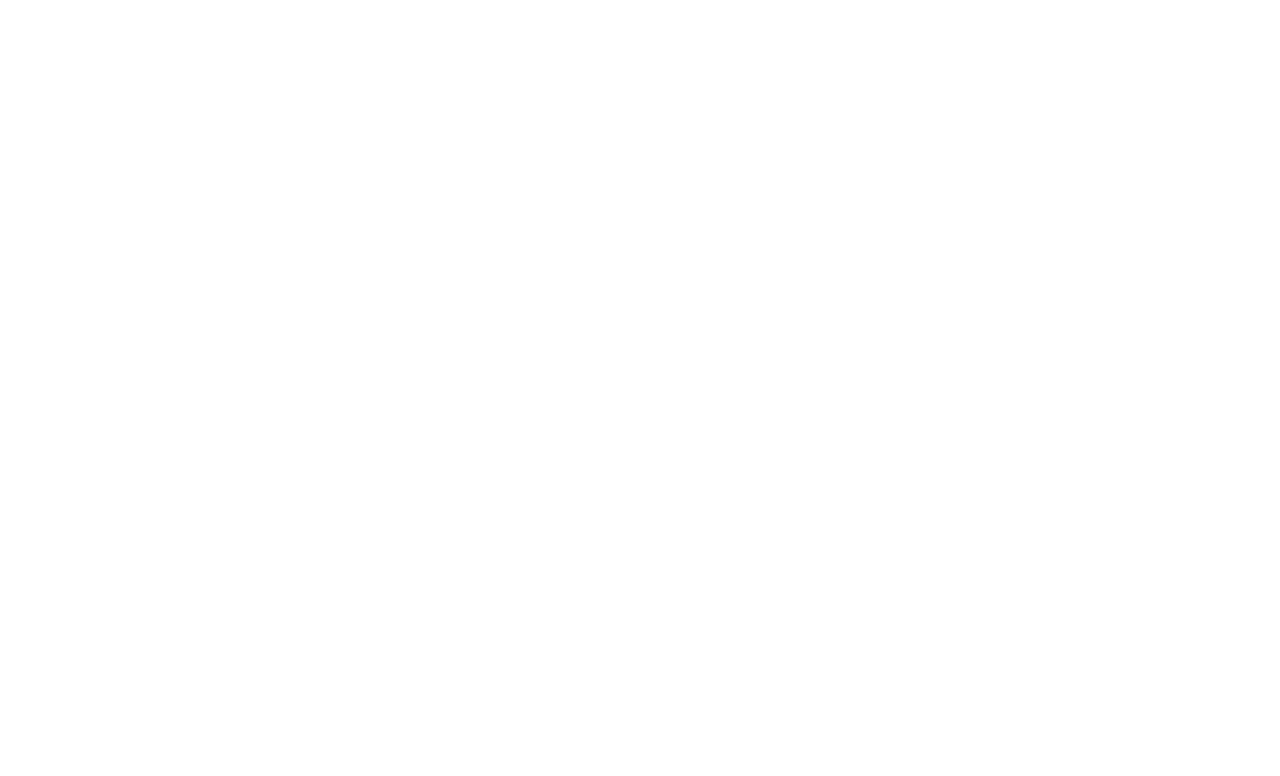
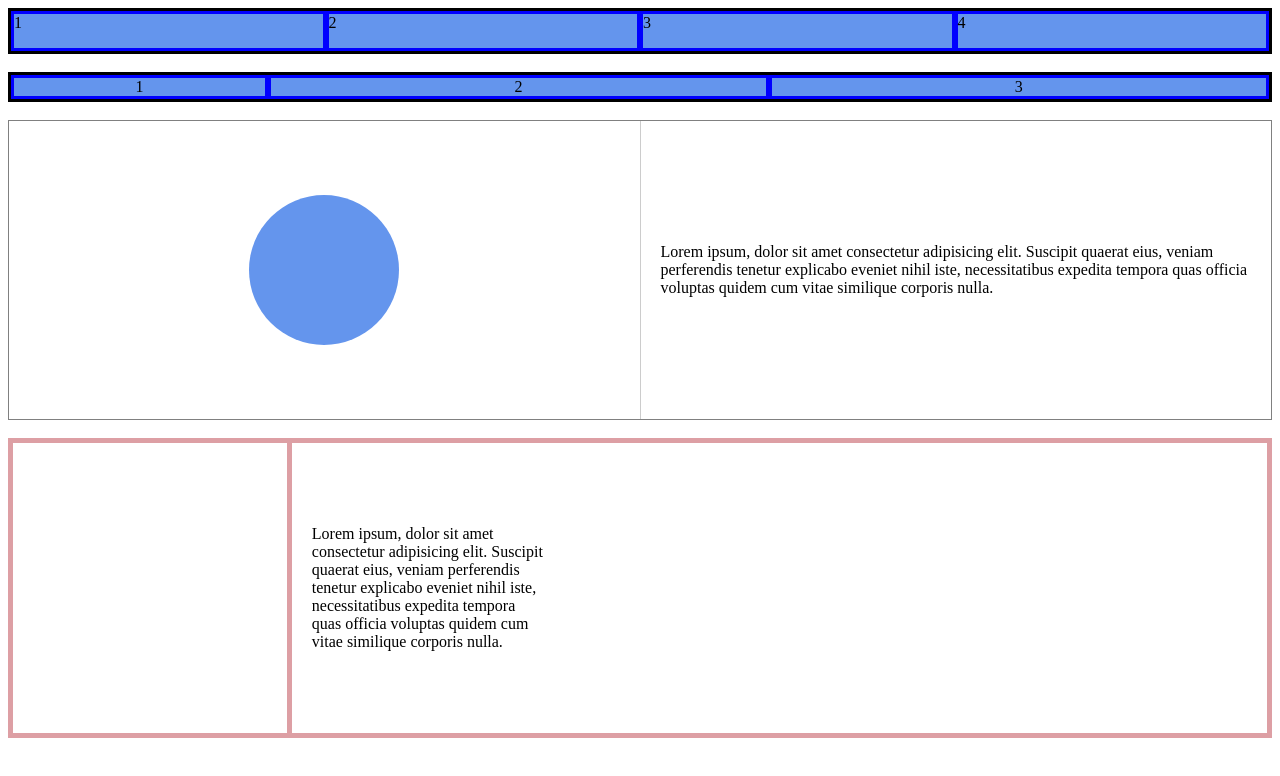
Before and after one commit to esti2/fullStack, a plain HTML site: page Flexbox/index.html in a window 1280 px wide. Drawn offline with Linux system fonts and the light colour scheme.

Commit message:
feat: Create initial HTML and CSS files to demonstrate various Flexbox layouts.

```diff
--- a/Flexbox/index.html
+++ b/Flexbox/index.html
@@ -9,6 +9,45 @@
 </head>
 
 <body>
+    <!-- exe2 -->
+    <div class="flex1">
+        <div class="flex_c1">1</div>
+        <div class="flex_c1">2</div>
+        <div class="flex_c1">3</div>
+        <div class="flex_c1">4</div>
+    </div>
+    <br>
+    <div class="row">
+        <div class="content_small">1</div>
+        <div class="content">2</div>
+        <div class="content">3</div>
+    </div>
+    <br>
+    <!-- exe3 -->
+    <div class="main">
+        <div class="section3 left">
+            <div class="circle"></div>
+        </div>
+        <div class="section3 right">
+            <div class="lorem">Lorem ipsum, dolor sit amet consectetur adipisicing elit. Suscipit quaerat eius, veniam
+                perferendis tenetur explicabo eveniet nihil iste, necessitatibus expedita tempora quas officia voluptas
+                quidem cum vitae similique corporis nulla.</div>
+        </div>
+    </div>
+    <br>
+
+    <!-- exe4 -->
+    <div class="main4">
+        <div class="section4 left4">
+            <div class="lin4"></div>
+        </div>
+        <div class="section4 right4">
+            <div class="lorem4">Lorem ipsum, dolor sit amet consectetur adipisicing elit. Suscipit quaerat eius, veniam
+                perferendis tenetur explicabo eveniet nihil iste, necessitatibus expedita tempora quas officia voluptas
+                quidem cum vitae similique corporis nulla.</div>
+        </div>
+    </div>
+    <br>
 
 </body>
 
--- a/Flexbox/style.css
+++ b/Flexbox/style.css
@@ -1,12 +1,93 @@
-.flex {
+.flex1 {
     display: flex;
     border: solid black;
 }
 
-.flex_c {
+.flex_c1 {
+    width: 100%;
     height: 40px;
     background-color: cornflowerblue;
     border: solid blue;
 }
 
-.flex>* {}
+* {
+    box-sizing: border-box;
+}
+
+.row {
+    display: flex;
+    border: solid black;
+}
+
+
+.content_small {
+    border: solid blue;
+    flex-grow: 1;
+    text-align: center;
+    background-color: cornflowerblue;
+}
+
+div.content {
+    border: solid blue;
+    flex-grow: 2;
+    background-color: cornflowerblue;
+    text-align: center;
+}
+
+.main {
+    display: flex;
+    height: 300px;
+    border: 1px solid gray;
+}
+
+.left {
+    border-right: 1px solid #ccc;
+}
+
+.section3 {
+    flex: 1;
+    display: flex;
+    align-items: center;
+    justify-content: center;
+    padding: 20px;
+}
+
+.lorem {
+    width: 100%;
+}
+
+.circle {
+    background-color: cornflowerblue;
+    width: 150px;
+    height: 150px;
+    border-radius: 50%;
+}
+
+.main4 {
+    display: flex;
+    height: 300px;
+    border: 5px solid rgb(221, 159, 164);
+}
+
+.left4 {
+    border-right: 5px solid rgb(221, 159, 164);
+}
+
+.section4 {
+    flex: 0.2;
+    display: flex;
+    align-items: center;
+    justify-content: center;
+    padding: 20px;
+}
+
+.lorem4 {
+    width: 100%;
+}
+
+.line4 {
+    background-color: rgb(221, 159, 164);
+    width: 150px;
+    height: 150px;
+    border-radius: 5px;
+}
```
